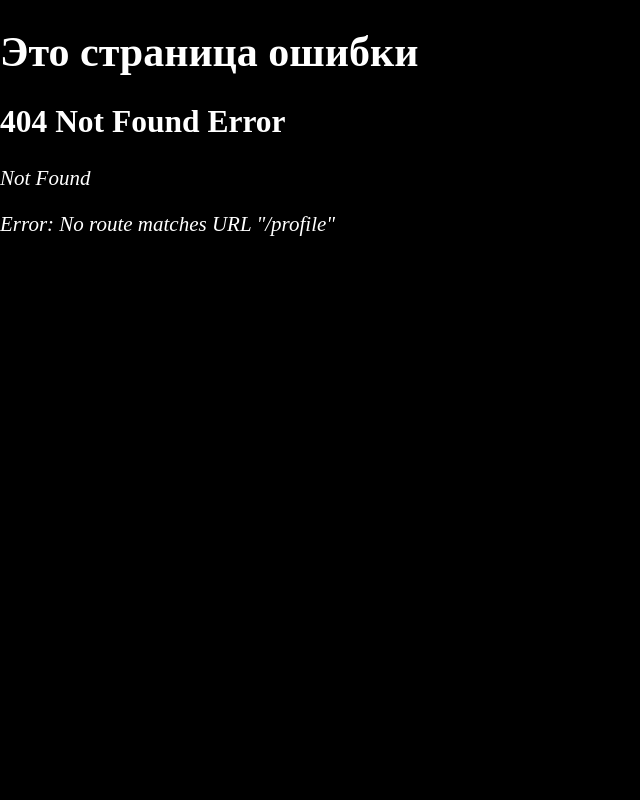
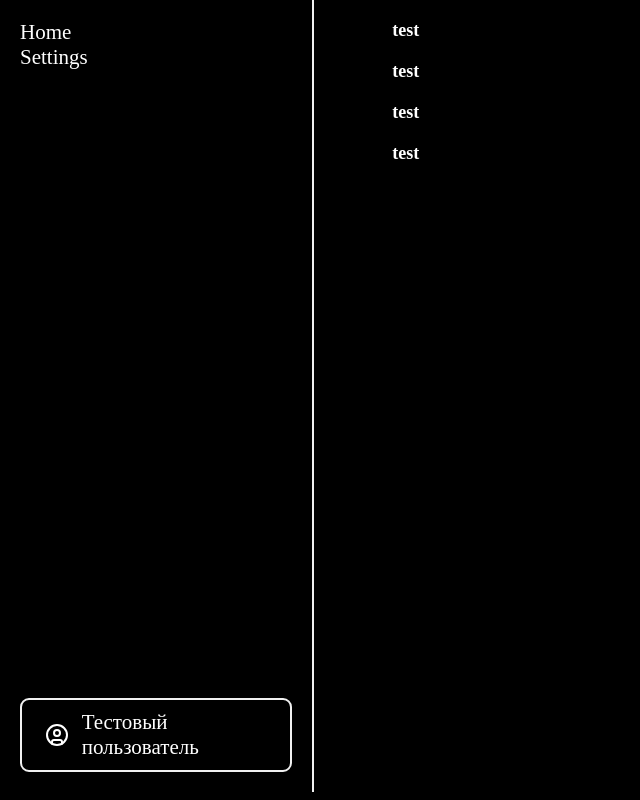
Before and after one commit to Alexander-Guguchkin/PasswordMangerFrontend, a React (Vite) app: page /profile in a window 1280 px wide. Before the commit this address had no page. Shown: the whole page, without its empty margins (0-640 px from the left). Built offline with nearby package versions, Linux system fonts and the light colour scheme.

Commit message:
feat: Добавление страницы профиля

```diff
--- a/src/App.jsx
+++ b/src/App.jsx
@@ -1,22 +1,7 @@
-import NavBar from "./components/Navigation/NavBar"
 // import appStyles from  './App.css'
 
 function App() {
-  const navlist = [
-    {
-      title: "Home",
-      url: "/"
-    },
-    {
-      title: "Settings",
-      url: "/settings"
-    }
-  ]
-  return (
-    <>
-      <NavBar navlist={navlist}/>
-    </>
-  )
+
 }
 
 export default App
--- a/src/components/Navigation/NavBar.module.css
+++ b/src/components/Navigation/NavBar.module.css
@@ -1,5 +1,5 @@
 .navbar{
-    width: 20%;
+    width:100%;
     padding: 20px;
     height: 94vh;
     border-right: 2px solid #f1f1f1;
--- a/src/index.css
+++ b/src/index.css
@@ -5,3 +5,9 @@ body{
     background-color: rgb(0, 0, 0);
     color: white;
 }
+.layout{
+    display: grid;
+    gap: 100px;
+    grid-template-columns: 0.30fr 1fr;
+
+}
--- a/src/main.jsx
+++ b/src/main.jsx
@@ -1,23 +1,45 @@
 import { StrictMode } from 'react'
 import { createRoot } from 'react-dom/client'
 import './index.css'
+import NavBar from "./components/Navigation/NavBar"
 import App from './App.jsx'
 import {
     createBrowserRouter,
     RouterProvider,
 } from "react-router-dom";
 import ErrorPage from "./components/Error/Error-page-404.jsx";
+import Profile from "./pages/Profile.jsx";
 
 const router = createBrowserRouter([
     {
         path: "/",
         element: <App />,
         errorElement: <ErrorPage />
+    },
+    {
+        path: "/profile",
+        element: <Profile />,
+        errorElement: <ErrorPage />
     }
 ])
+const navlist = [
+    {
+        title: "Home",
+        url: "/"
+    },
+    {
+        title: "Settings",
+        url: "/settings"
+    },
+
+]
+
 
 createRoot(document.getElementById('root')).render(
   <StrictMode>
-    <RouterProvider router={router} />
+      <div className="layout">
+          <NavBar navlist={navlist}/>
+          <RouterProvider router={router} />
+      </div>
   </StrictMode>,
 )
--- /dev/null
+++ b/src/pages/Profile.jsx
@@ -0,0 +1,12 @@
+import sytles from './Profile.module.css'
+export default function Profile() {
+
+    return (
+        <div className={sytles.profile}>
+            <div className={sytles.profile__info}>test</div>
+            <div className={sytles.profile__info}>test</div>
+            <div className={sytles.profile__info}>test</div>
+            <div className={sytles.profile__info}>test</div>
+        </div>
+    )
+}
--- /dev/null
+++ b/src/pages/Profile.module.css
@@ -0,0 +1,12 @@
+.profile {
+    display: flex;
+    flex-direction: column;
+    align-items: start;
+    text-align: center;
+    gap: 20px;
+    padding: 20px;
+}
+.profile__info{
+    font-weight: bold;
+    font-size: large;
+}
```
